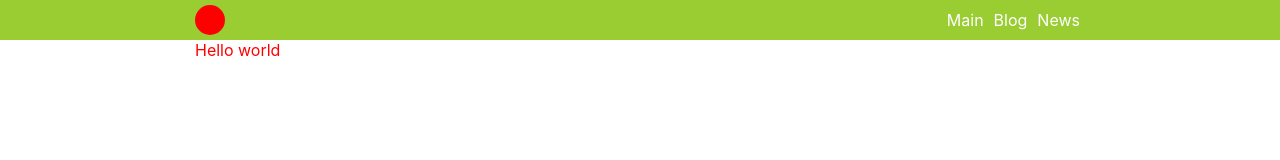
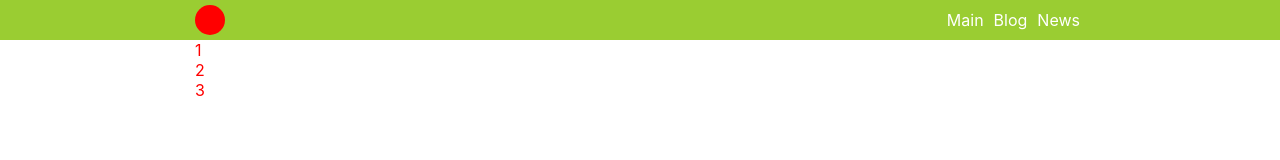
Before and after one commit to genagggg/react1, a React (Create React App) app: page /blog in a window 1280 px wide. Shown: the top 160 px of the page. Built offline with nearby package versions, Linux system fonts and the light colour scheme.

Commit message:
add map into Blog

```diff
--- a/src/components/Blog/Blog.jsx
+++ b/src/components/Blog/Blog.jsx
@@ -2,9 +2,16 @@ import React from 'react';
 import s from './Blog.module.css';
 
 const Blog =()=> {
-
+let message = {
+  mess1:[
+    {id:1, name: 'Igor', age:23},
+    {id:2, name: 'Oleg', age: 34},
+    {id:3, name: 'Kolya', age: 45}
+  ]
+}
+let mess2 = message.mess1.map(m=><div>{m.id}</div>)
     return (<div>
-       <p className={s.color}> Hello world</p>
+       <p className={s.color}>{mess2}</p>
 
          </div>);
 
```
